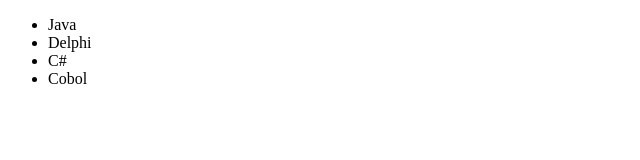
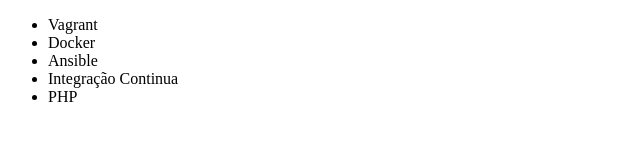
Before and after one commit to czambon21/teste-git, a plain HTML site: page index.html in a window 1280 px wide. Shown: the whole page, without its empty margins (0-640 px from the left). Drawn offline with Linux system fonts and the light colour scheme.

Commit message:
inserido novo curso PHP

```diff
--- a/index.html
+++ b/index.html
@@ -2,16 +2,15 @@
 <html lang="en">
 <head>
     <meta charset="UTF-8">
-    <meta http-equiv="X-UA-Compatible" content="IE=edge">
-    <meta name="viewport" content="width=device-width, initial-scale=1.0">
-    <title>Curso Git</title>
+    <title>Cursos da Alura</title>
 </head>
 <body>
     <ul>
-        <li>Java</li>
-        <li>Delphi</li>
-        <li>C#</li>
-        <li>Cobol</li>
+        <li>Vagrant</li>
+        <li>Docker</li>
+        <li>Ansible</li>
+        <li>Integração Continua</li>
+        <li>PHP</li>
     </ul>
 </body>
 </html>
```
